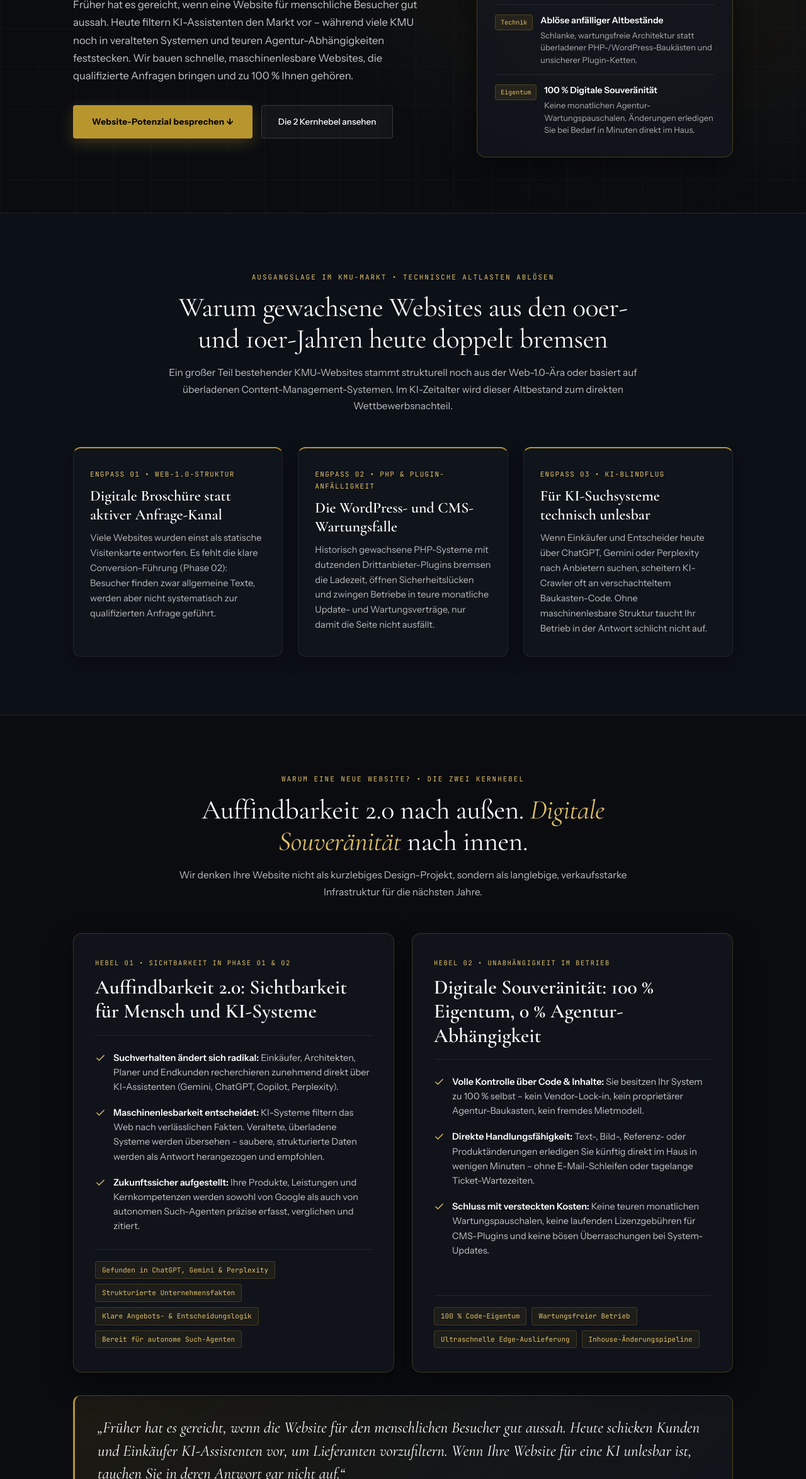
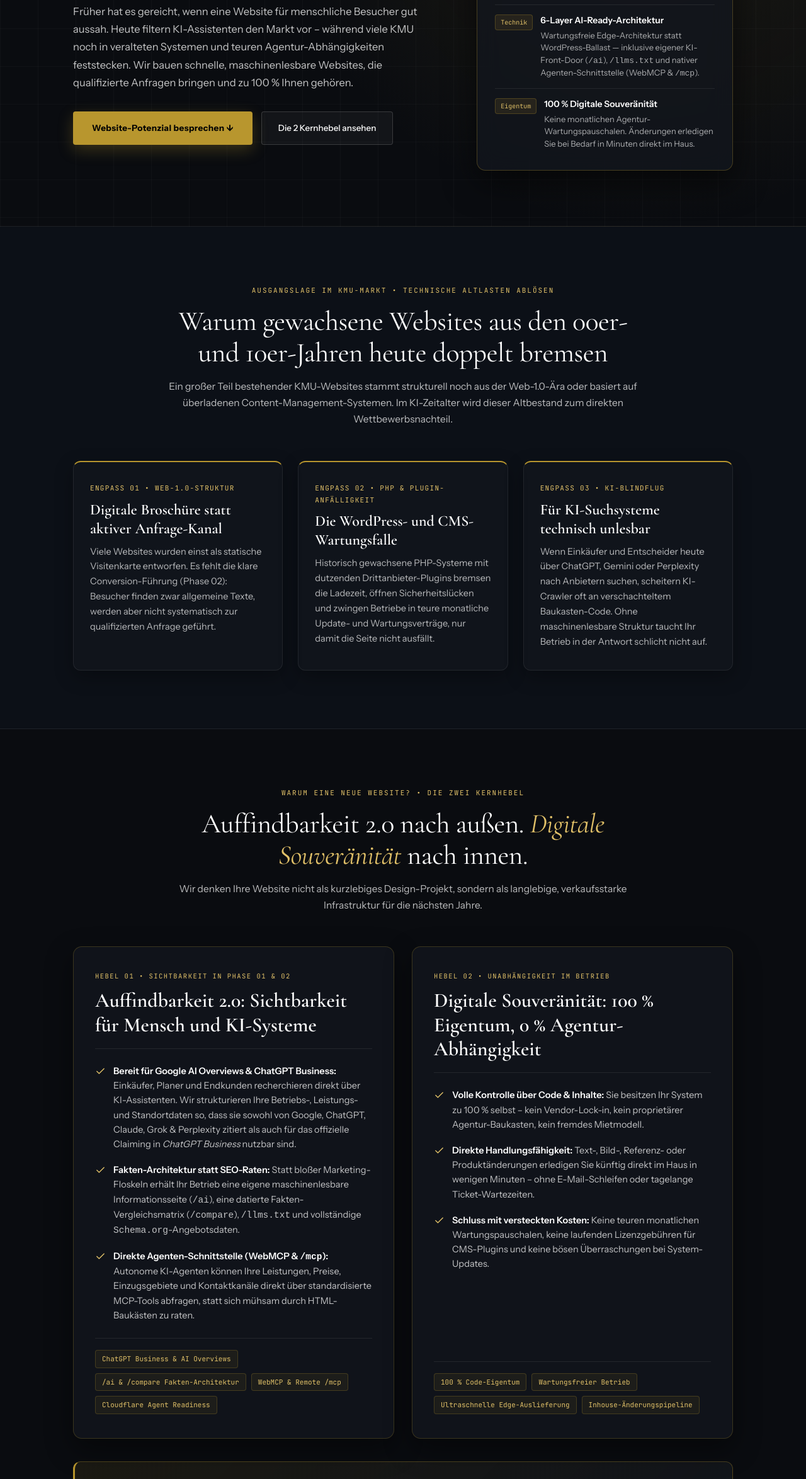
Before and after one commit to steewee17/stefanwurzer.at, a plain HTML site: page website/index.html in a window 1280 px wide. Shown: the part 451-2800 px from the top of the page at 63% size. Drawn offline with nearby package versions, Linux system fonts and the light colour scheme.

Commit message:
Sharpen AI-ready & MCP positioning with live proof links on /website/

```diff
--- a/website/index.html
+++ b/website/index.html
@@ -747,7 +747,7 @@ h3 {
           <span class="spec-badge">Phase 01</span>
           <div class="spec-txt">
             <strong>Sichtbarkeit &amp; Marktzugang</strong>
-            <span>Von Google ebenso wie von KI-Suchsystemen (ChatGPT, Gemini, Copilot, Perplexity) verlässlich erfasst und als Antwort zitiert werden.</span>
+            <span>Von Google AI Overviews sowie KI-Systemen (ChatGPT &amp; ChatGPT Business, Gemini, Claude, Grok, Perplexity) verlässlich erfasst und als Antwort zitiert werden.</span>
           </div>
         </div>
         <div class="spec-row">
@@ -760,8 +760,8 @@ h3 {
         <div class="spec-row">
           <span class="spec-badge">Technik</span>
           <div class="spec-txt">
-            <strong>Ablöse anfälliger Altbestände</strong>
-            <span>Schlanke, wartungsfreie Architektur statt überladener PHP-/WordPress-Baukästen und unsicherer Plugin-Ketten.</span>
+            <strong>6-Layer AI-Ready-Architektur</strong>
+            <span>Wartungsfreie Edge-Architektur statt WordPress-Ballast — inklusive eigener KI-Front-Door (<code>/ai</code>), <code>/llms.txt</code> und nativer Agenten-Schnittstelle (WebMCP &amp; <code>/mcp</code>).</span>
           </div>
         </div>
         <div class="spec-row">
@@ -824,22 +824,22 @@ h3 {
         <ul class="pillar-list">
           <li>
             <svg viewBox="0 0 24 24" fill="none" stroke="currentColor" stroke-width="2" stroke-linecap="round" stroke-linejoin="round" aria-hidden="true"><path d="M20 6 9 17l-5-5"/></svg>
-            <div><strong>Suchverhalten ändert sich radikal:</strong> Einkäufer, Architekten, Planer und Endkunden recherchieren zunehmend direkt über KI-Assistenten (Gemini, ChatGPT, Copilot, Perplexity).</div>
+            <div><strong>Bereit für Google AI Overviews &amp; ChatGPT Business:</strong> Einkäufer, Planer und Endkunden recherchieren direkt über KI-Assistenten. Wir strukturieren Ihre Betriebs-, Leistungs- und Standortdaten so, dass sie sowohl von Google, ChatGPT, Claude, Grok &amp; Perplexity zitiert als auch für das offizielle Claiming in <em>ChatGPT Business</em> nutzbar sind.</div>
           </li>
           <li>
             <svg viewBox="0 0 24 24" fill="none" stroke="currentColor" stroke-width="2" stroke-linecap="round" stroke-linejoin="round" aria-hidden="true"><path d="M20 6 9 17l-5-5"/></svg>
-            <div><strong>Maschinenlesbarkeit entscheidet:</strong> KI-Systeme filtern das Web nach verlässlichen Fakten. Veraltete, überladene Systeme werden übersehen – saubere, strukturierte Daten werden als Antwort herangezogen und empfohlen.</div>
+            <div><strong>Fakten-Architektur statt SEO-Raten:</strong> Statt bloßer Marketing-Floskeln erhält Ihr Betrieb eine eigene maschinenlesbare Informationsseite (<code>/ai</code>), eine datierte Fakten-Vergleichsmatrix (<code>/compare</code>), <code>/llms.txt</code> und vollständige <code>Schema.org</code>-Angebotsdaten.</div>
           </li>
           <li>
             <svg viewBox="0 0 24 24" fill="none" stroke="currentColor" stroke-width="2" stroke-linecap="round" stroke-linejoin="round" aria-hidden="true"><path d="M20 6 9 17l-5-5"/></svg>
-            <div><strong>Zukunftssicher aufgestellt:</strong> Ihre Produkte, Leistungen und Kernkompetenzen werden sowohl von Google als auch von autonomen Such-Agenten präzise erfasst, verglichen und zitiert.</div>
+            <div><strong>Direkte Agenten-Schnittstelle (WebMCP &amp; <code>/mcp</code>):</strong> Autonome KI-Agenten können Ihre Leistungen, Preise, Einzugsgebiete und Kontaktkanäle direkt über standardisierte MCP-Tools abfragen, statt sich mühsam durch HTML-Baukästen zu raten.</div>
           </li>
         </ul>
         <div class="tech-chips" aria-label="Mehrwert für Ihre Sichtbarkeit">
-          <span class="tech-chip">Gefunden in ChatGPT, Gemini &amp; Perplexity</span>
-          <span class="tech-chip">Strukturierte Unternehmensfakten</span>
-          <span class="tech-chip">Klare Angebots- &amp; Entscheidungslogik</span>
-          <span class="tech-chip">Bereit für autonome Such-Agenten</span>
+          <span class="tech-chip">ChatGPT Business &amp; AI Overviews</span>
+          <span class="tech-chip">/ai &amp; /compare Fakten-Architektur</span>
+          <span class="tech-chip">WebMCP &amp; Remote /mcp</span>
+          <span class="tech-chip">Cloudflare Agent Readiness</span>
         </div>
       </div>
 
@@ -874,6 +874,19 @@ h3 {
     <div class="quote-callout">
       <blockquote>„Früher hat es gereicht, wenn die Website für den menschlichen Besucher gut aussah. Heute schicken Kunden und Einkäufer KI-Assistenten vor, um Lieferanten vorzufiltern. Wenn Ihre Website für eine KI unlesbar ist, tauchen Sie in deren Antwort gar nicht auf.“</blockquote>
       <p>Gleichzeitig holen wir mit dem neuen Setup die Kontrolle komplett zu Ihnen in den Betrieb zurück.</p>
+    </div>
+
+    <!-- LIVE-BEWEIS: DIESE WEBSITE LÄUFT SELBST DARAUF -->
+    <div class="pillar-panel" style="margin-top:24px; padding:24px 28px;">
+      <div class="pillar-tag">Live-Beweis &bull; Kein leeres Agentur-Versprechen</div>
+      <div class="pillar-title" style="font-size:clamp(20px,2.2vw,25px); margin-bottom:10px;">Diese Website läuft selbst auf exakt dieser 6-Layer-Architektur</div>
+      <p style="font-size:15px; color:var(--text-main); margin-bottom:16px;">Statt Ihnen nur theoretische Schlagworte zu zeigen, können Sie unseren technischen Vorsprung hier direkt live prüfen — genau denselben Standard setzen wir auf Wunsch für Ihren Betrieb um:</p>
+      <div class="tech-chips" aria-label="Live-Endpunkte dieser Website">
+        <a href="/ai/" class="tech-chip" style="text-decoration:none; color:var(--gold-light); border-color:var(--border-gold);">/ai/ &mdash; KI-Fakten-Tür &rarr;</a>
+        <a href="/compare/" class="tech-chip" style="text-decoration:none; color:var(--gold-light); border-color:var(--border-gold);">/compare/ &mdash; Faktenvergleich &rarr;</a>
+        <a href="/developers/" class="tech-chip" style="text-decoration:none; color:var(--gold-light); border-color:var(--border-gold);">/developers/ &mdash; WebMCP-Doku &rarr;</a>
+        <a href="/mcp" class="tech-chip" style="text-decoration:none; color:var(--gold-light); border-color:var(--border-gold);">/mcp &mdash; Live MCP-Endpunkt &rarr;</a>
+      </div>
     </div>
   </div>
 </section>
```
